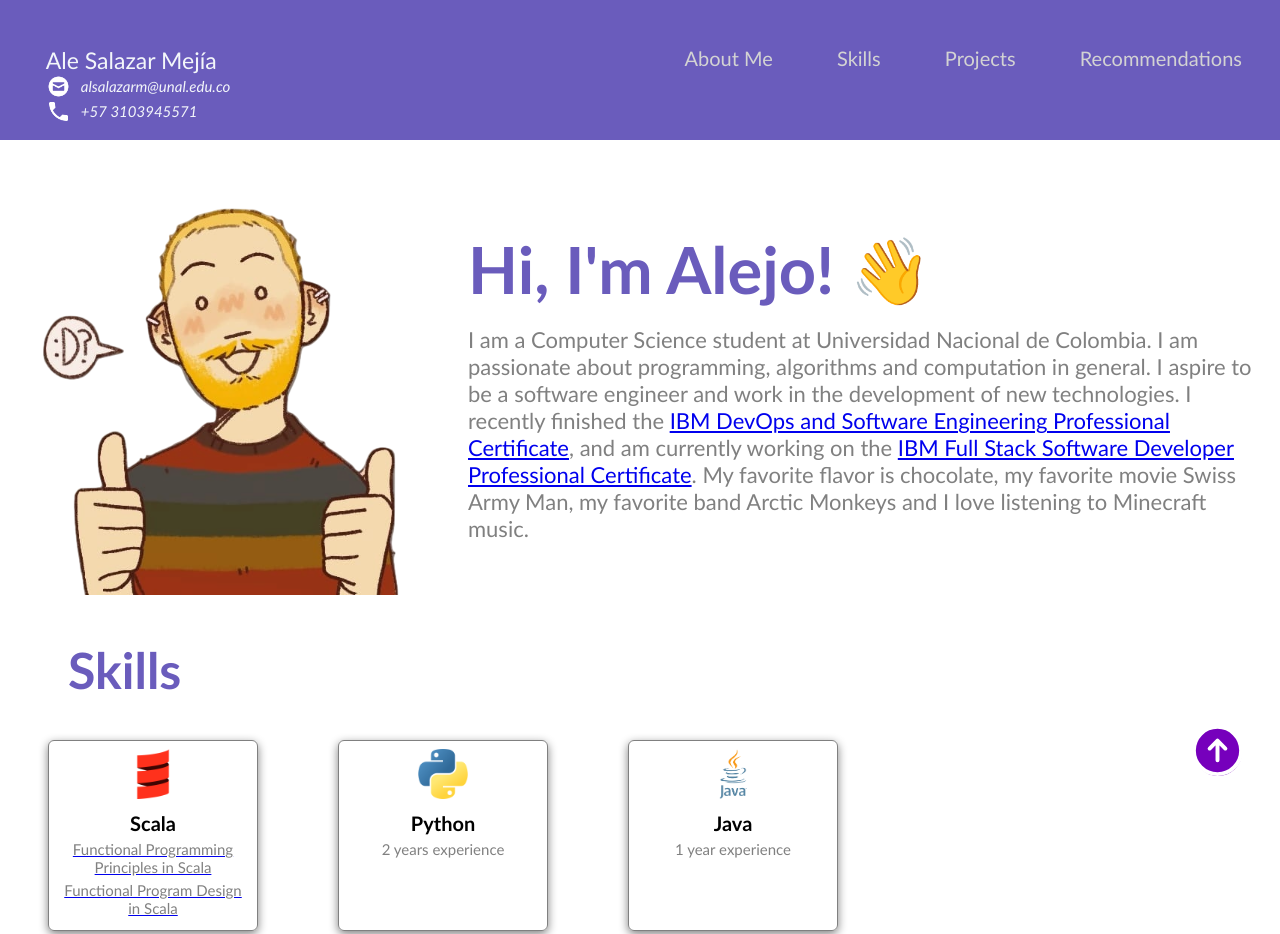
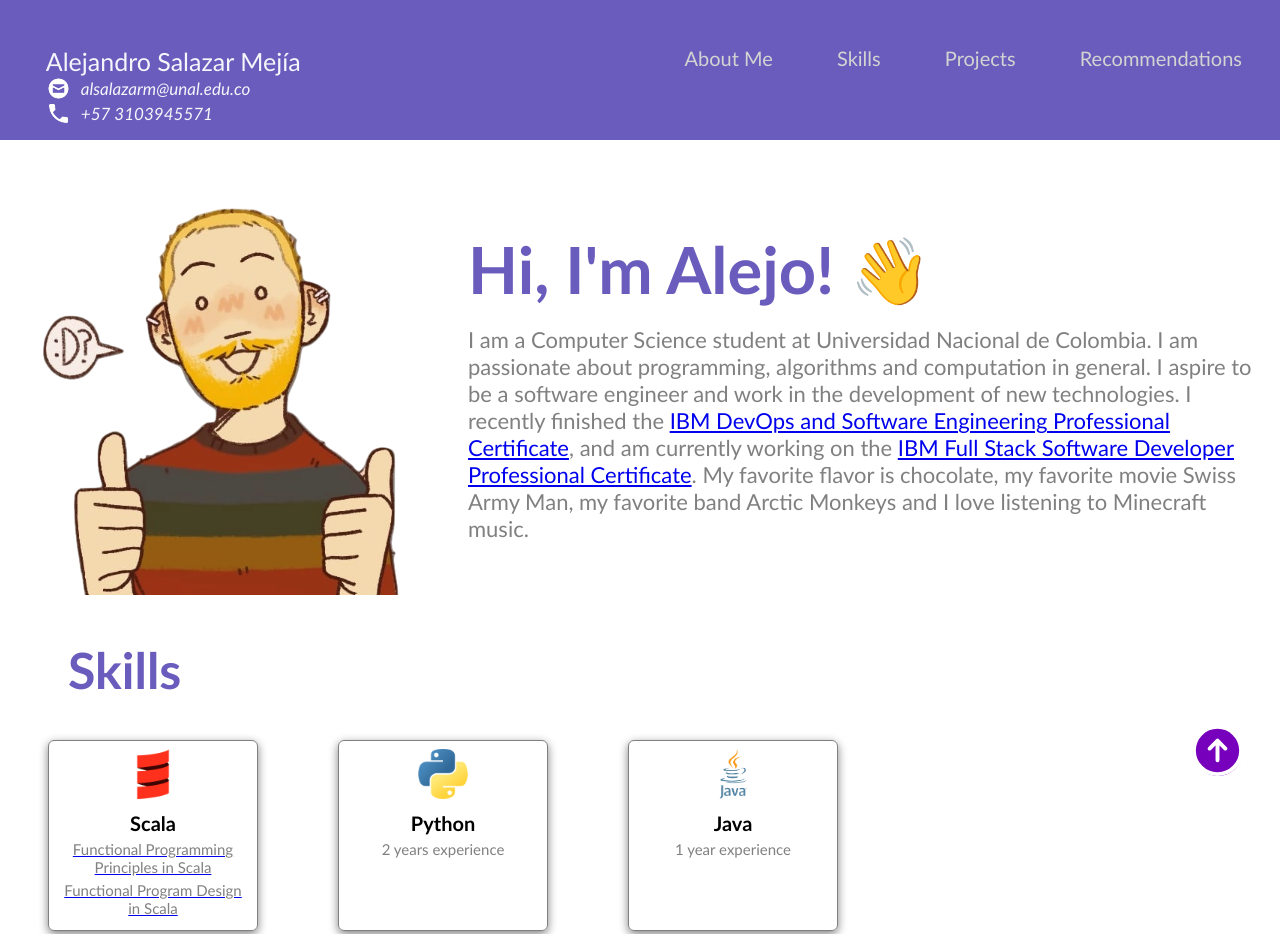
Before and after one commit to thually/thually.github.io, a plain HTML site: page index.html in a window 1280 px wide. Shown: the top 934 px of the page. Drawn offline with Linux system fonts and the light colour scheme.

Commit message:
Lats details for now

```diff
--- a/index.html
+++ b/index.html
@@ -13,7 +13,7 @@
     <nav>
         <div id="home">
             <div class="profile_name">
-                Ale Salazar Mejía
+                Alejandro Salazar Mejía
                 <div class="contact_info">
                     <img src="docs/assets/images/envelope.png" alt="https://icons8.com/icon/124377/circled-envelope" />
                     alsalazarm@unal.edu.co
--- a/style.css
+++ b/style.css
@@ -40,11 +40,11 @@ body {
     padding-left: 2cm;
     /* Add the styles here */
     color: rgb(243, 246, 250);
-    font-size: 23px;
+    font-size: 25px;
   }
 
   .profile_name .contact_info {
-    font-size: 15px;
+    font-size: 17px;
     font-style: italic;
     display: flex;
     align-items: center;
```
